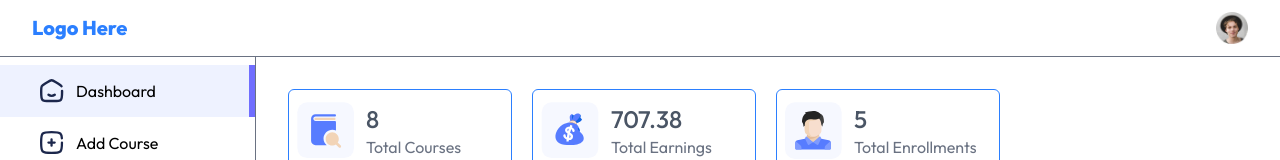
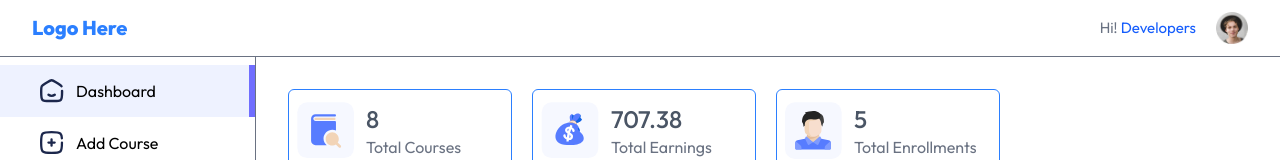
Before and after one commit to Wondirad-Kifelew/Learning_Management_System, a React (Vite) app in the folder client/: page /educator in a window 1280 px wide. Shown: the top 160 px of the page. Built offline with nearby package versions, Linux system fonts and the light colour scheme.

Commit message:
fixed some styling

```diff
--- a/client/src/components/educator/NavBar.jsx
+++ b/client/src/components/educator/NavBar.jsx
@@ -15,7 +15,7 @@ const NavBar = () => {
       </Link>
 
       <div className='flex items-center gap-5 text-gray-500 relative'>
-      {/* <p>Hi! {user?  user.fullName: 'Developers'} </p>   */}
+      <p>Hi! <span className='text-blue-600'>{loggedUser?  loggedUser: 'Developers'}</span> </p>
       {loggedUser?  <button onClick={(e)=>handleLogout(e)} className='bg-blue-600 text-white px-5 py-2
            rounded-full'>Logout</button>
            : <img className='max-w-8' src={assets.profile_img}/>}
```
